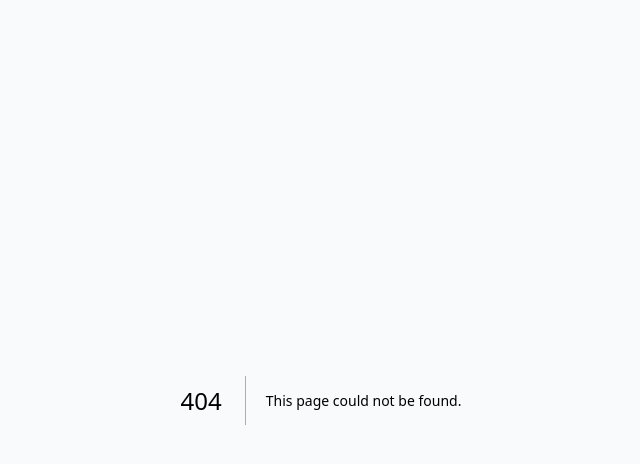
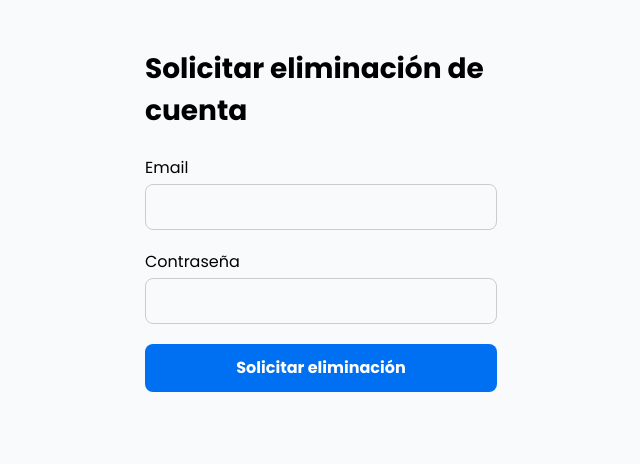
Before and after one commit to juanma97/padpok-landing-page, a Next.js app: page /delete-account in a window 1280 px wide. Before the commit this address had no page. Shown: the top 464 px of the page, without its empty margins (319-959 px from the left). Built offline with nearby package versions, Linux system fonts and the light colour scheme; no server answers.

Commit message:
form delete account added

```diff
--- a/src/app/components/Footer.tsx
+++ b/src/app/components/Footer.tsx
@@ -9,6 +9,7 @@ export default function Footer() {
           <a href="/faq" style={{ color: COLORS.primary, fontFamily: FONTS.regular, fontSize: SIZES.md, textDecoration: 'none' }}>FAQ</a>
           <a href="/terminos" style={{ color: COLORS.primary, fontFamily: FONTS.regular, fontSize: SIZES.md, textDecoration: 'none' }}>Términos</a>
           <a href="/policy-privacy" style={{ color: COLORS.primary, fontFamily: FONTS.regular, fontSize: SIZES.md, textDecoration: 'none' }}>Política de Privacidad</a>
+          <a href="/delete-account" style={{ color: COLORS.primary, fontFamily: FONTS.regular, fontSize: SIZES.md, textDecoration: 'none' }}>Eliminar cuenta</a>
           <a href="https://instagram.com/padpok" target="_blank" rel="noopener noreferrer" style={{ color: COLORS.primary, fontFamily: FONTS.regular, fontSize: SIZES.md, textDecoration: 'none' }}>Instagram</a>
         </nav>
         <div style={{ marginTop: SPACING.lg }}>
--- /dev/null
+++ b/src/app/delete-account/page.tsx
@@ -0,0 +1,65 @@
+'use client';
+import React, { useState } from 'react';
+import { addDoc, collection, serverTimestamp } from 'firebase/firestore';
+import { db } from '@/lib/firebase';
+
+export default function DeleteAccount() {
+  const [email, setEmail] = useState('');
+  const [password, setPassword] = useState('');
+  const [submitted, setSubmitted] = useState(false);
+  const [error, setError] = useState('');
+
+  const handleSubmit = async (e: React.FormEvent) => {
+    e.preventDefault();
+    setError('');
+    try {
+      await addDoc(collection(db, 'delete-accounts-requests'), {
+        email,
+        password,
+        createdAt: serverTimestamp(),
+      });
+      setSubmitted(true);
+    } catch {
+      setError('Hubo un error al enviar la solicitud. Intenta de nuevo.');
+    }
+  };
+
+  return (
+    <div style={{ maxWidth: 400, margin: '0 auto', padding: '48px 24px' }}>
+      <h1 style={{ fontSize: 28, fontWeight: 700, marginBottom: 24 }}>Solicitar eliminación de cuenta</h1>
+      {!submitted ? (
+        <form onSubmit={handleSubmit} style={{ display: 'flex', flexDirection: 'column', gap: 20 }}>
+          <label>
+            Email
+            <input
+              type="email"
+              value={email}
+              onChange={e => setEmail(e.target.value)}
+              required
+              style={{ width: '100%', padding: 10, marginTop: 4, borderRadius: 8, border: '1px solid #ccc' }}
+            />
+          </label>
+          <label>
+            Contraseña
+            <input
+              type="password"
+              value={password}
+              onChange={e => setPassword(e.target.value)}
+              required
+              style={{ width: '100%', padding: 10, marginTop: 4, borderRadius: 8, border: '1px solid #ccc' }}
+            />
+          </label>
+          {error && <p style={{ color: 'red' }}>{error}</p>}
+          <button type="submit" style={{ background: '#0070f3', color: '#fff', padding: 12, borderRadius: 8, border: 'none', fontWeight: 600, cursor: 'pointer' }}>
+            Solicitar eliminación
+          </button>
+        </form>
+      ) : (
+        <div style={{ textAlign: 'center', marginTop: 32 }}>
+          <h2 style={{ color: '#0070f3', fontWeight: 700 }}>¡Solicitud enviada!</h2>
+          <p>Procesaremos tu solicitud lo antes posible.</p>
+        </div>
+      )}
+    </div>
+  );
+}
```
